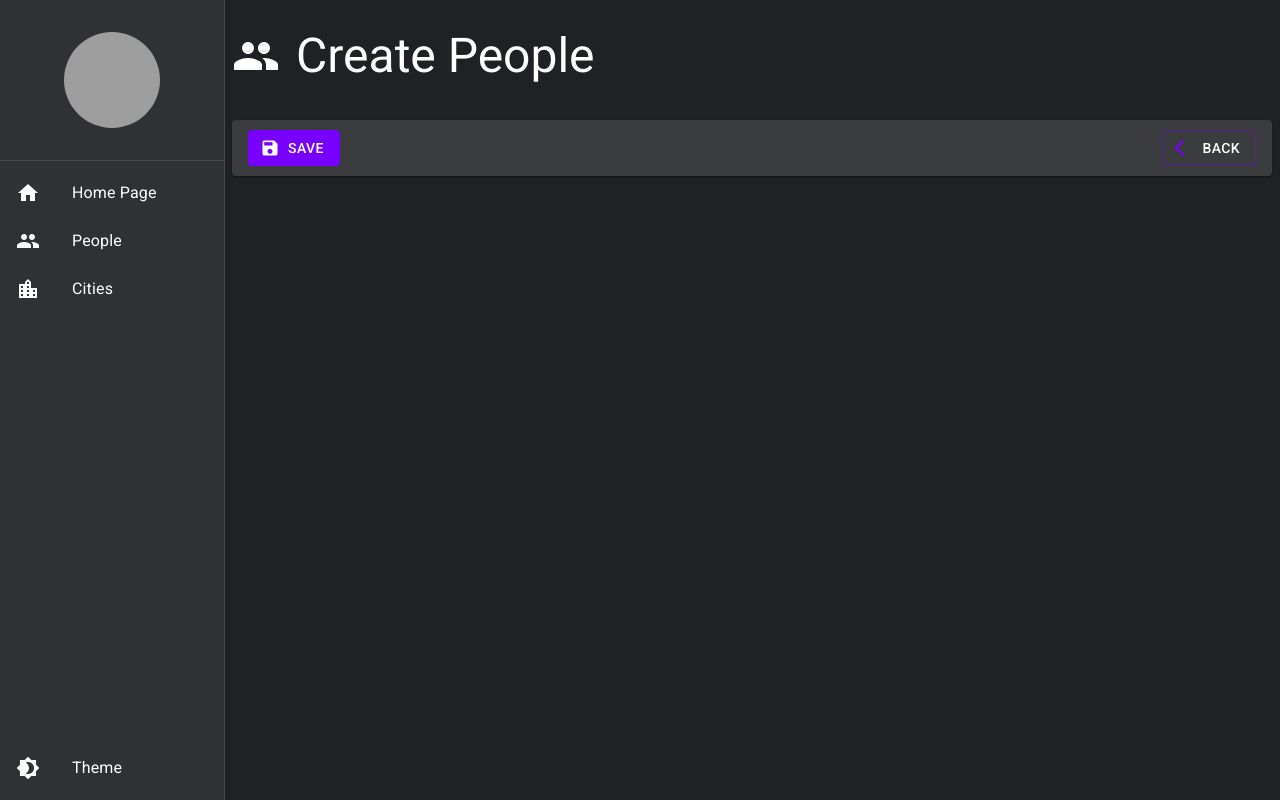
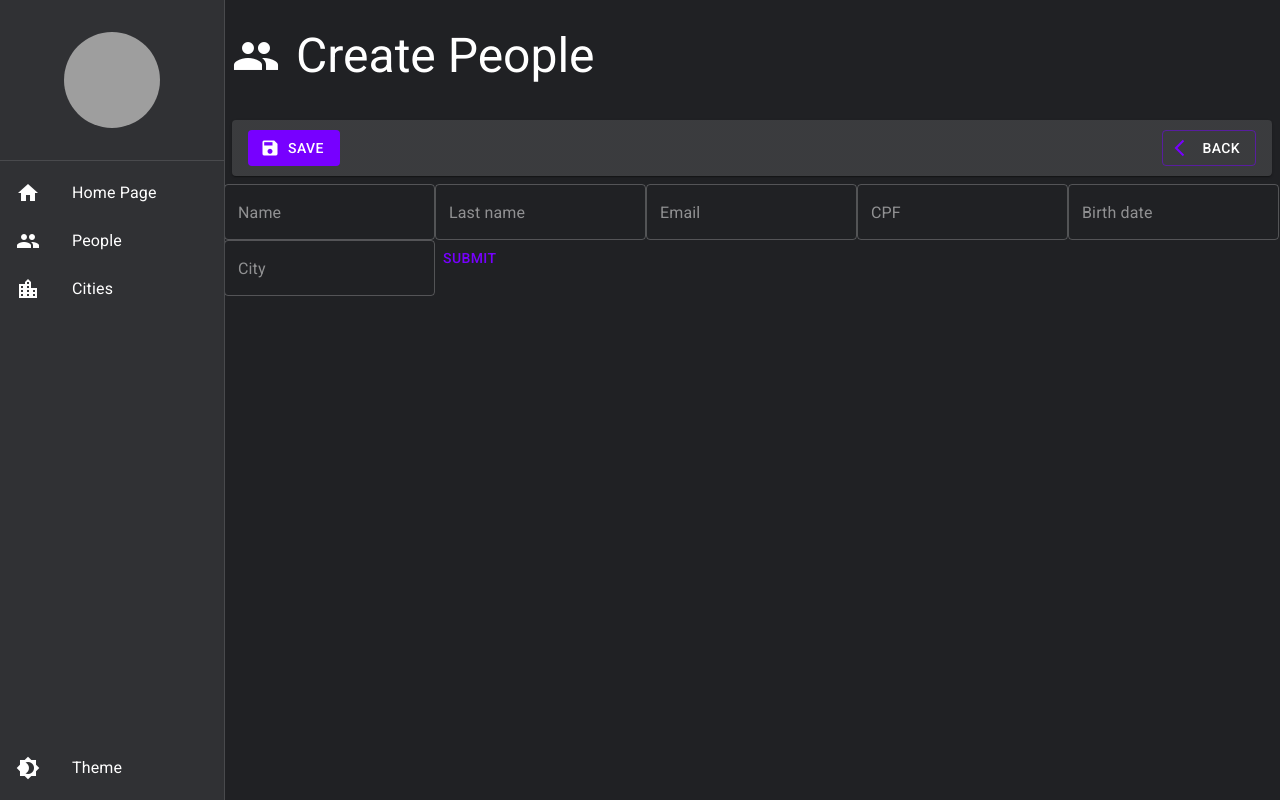
Before and after one commit to YanKaiky/user-management, a React (Create React App) app: page /people/create in a window 1280 px wide. Built offline with nearby package versions, Linux system fonts and the light colour scheme; grey boxes are pictures that could not be loaded.

Commit message:
feat(Form): add form people

```diff
--- a/src/pages/index.ts
+++ b/src/pages/index.ts
@@ -1,4 +1,5 @@
 export * from './dashboard/Dashboard';
 export * from './people/People';
-export * from './people/UpsertPeople';
+export * from './people/UpdatePeople';
+export * from './people/CreatePeople';
 export * from './cities/Cities';
--- /dev/null
+++ b/src/pages/people/CreatePeople.tsx
@@ -0,0 +1,92 @@
+/* eslint-disable @typescript-eslint/no-explicit-any */
+import React from 'react';
+import { Button, TextField } from '@mui/material';
+import { FC, useState } from 'react';
+import { useNavigate } from 'react-router-dom';
+import { ToolbarDetails } from '../../shared/components';
+import { BaseLayout } from '../../shared/layouts';
+import { PeopleService } from '../../shared/services/people/people.service';
+
+interface IFormData {
+  name: string;
+  last_name: string;
+  email: string;
+  cpf: string;
+  birth_date: string;
+  city_guid: string;
+}
+
+export const CreatePeople: FC = () => {
+  const data = {
+    name: '',
+    last_name: '',
+    email: '',
+    cpf: '',
+    birth_date: '',
+    city_guid: '',
+  };
+
+  const [people, setPeople] = useState<IFormData>(data);
+
+  const navigate = useNavigate();
+
+  const setInput = (event: any) => {
+    const { name, value } = event.target;
+
+    const newPeople = {
+      ...people,
+      [name]: value,
+    };
+
+    setPeople(newPeople);
+  };
+
+  const sendRequest = async () => {
+    const peopleReq = {
+      ...people,
+      birth_date: '2002-12-22'
+    };
+
+    await PeopleService.createPeople(peopleReq);
+  };
+
+  return (
+    <BaseLayout
+      icon='people'
+      title='Create People'
+      toolbar={
+        <ToolbarDetails
+          showSaveButton
+          showBackButton
+          saveButtonOnClick={() => {
+            sendRequest();
+            navigate('/people');
+          }}
+          backButtonOnClick={() => navigate('/people')}
+        />
+      }
+    >
+      <form
+        onChange={setInput}
+        onSubmit={(e) => {
+          e.preventDefault();
+          sendRequest();
+        }}
+      >
+        <TextField onChange={setInput} value={people.name} name="name" placeholder="Name" />
+
+        <TextField onChange={setInput} value={people.last_name} name="last_name" placeholder="Last name" />
+
+        <TextField onChange={setInput} value={people.email} name="email" placeholder="Email" />
+
+        <TextField onChange={setInput} value={people.cpf} name="cpf" placeholder="CPF" />
+
+        <TextField onChange={setInput} value={people.birth_date} name="birth_date" placeholder="Birth date" />
+
+        <TextField onChange={setInput} value={people.city_guid} name="city_guid" placeholder="City" />
+
+        <Button type='submit'>Submit</Button>
+      </form>
+    </BaseLayout>
+  );
+};
--- a/src/pages/people/UpsertPeople.tsx
+++ b/src/pages/people/UpdatePeople.tsx
@@ -1,4 +1,3 @@
-import React from 'react';
 import { LinearProgress } from '@mui/material';
 import { FC, useEffect, useState } from 'react';
 import { useNavigate, useParams } from 'react-router-dom';
@@ -6,7 +5,7 @@ import { ToolbarDetails } from '../../shared/components';
 import { BaseLayout } from '../../shared/layouts';
 import { IPeopleData, PeopleService } from '../../shared/services/people/people.service';
 
-export const UpsertPeople: FC = () => {
+export const UpdatePeople: FC = () => {
   const { guid } = useParams();
   const [people, setPeople] = useState<IPeopleData>();
   const [loading, setLoading] = useState(false);
--- a/src/routes/index.tsx
+++ b/src/routes/index.tsx
@@ -1,6 +1,6 @@
 import { useEffect } from 'react';
 import { Routes, Route, Navigate } from 'react-router-dom';
-import { People, UpsertPeople, Cities, Dashboard } from '../pages';
+import { People, CreatePeople, UpdatePeople, Cities, Dashboard } from '../pages';
 import { useDrawerContext } from '../shared/contexts';
 import DrawerRoutes from './DrawerRoutes/DrawerRoutes';
 
@@ -15,8 +15,8 @@ const AppRoutes = () => {
     <Routes>
       <Route path="/" element={<Dashboard />} />
       <Route path="/people" element={<People />} />
-      <Route path="/people/create" element={<UpsertPeople />} />
-      <Route path="/people/:guid" element={<UpsertPeople />} />
+      <Route path="/people/create" element={<CreatePeople />} />
+      <Route path="/people/:guid" element={<UpdatePeople />} />
       <Route path="/cities" element={<Cities />} />
       <Route path="*" element={<Navigate to='/' />} />
     </Routes>
```
Also changed, not shown: src/shared/components/forms/PeopleForm.tsx (added, +41 -0 lines), src/shared/components/menu/ListItemMenu/ListItemMenu.tsx (renamed from src/shared/components/menu/ListItemMenu/ListItemMenu.jsx), src/shared/components/modal/ModalDelete.tsx (renamed from src/shared/components/modal/ModalDelete.jsx).
